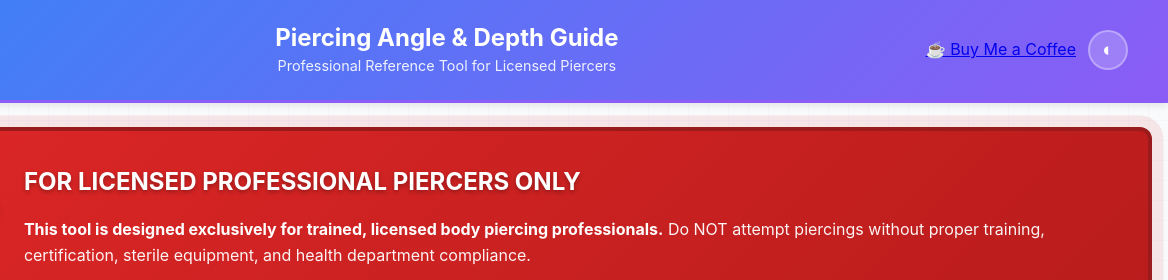
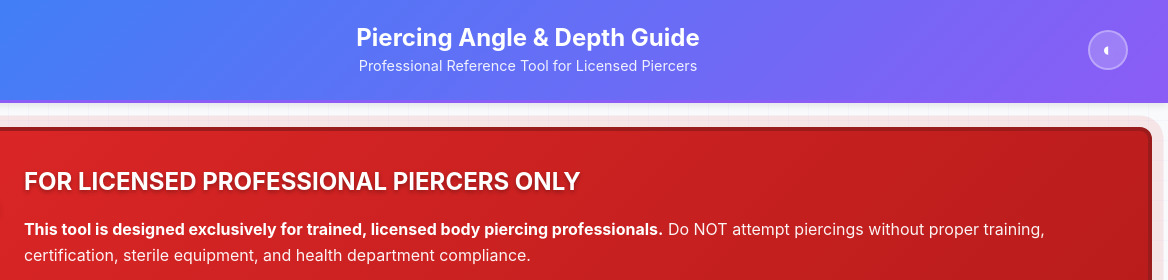
Before and after one commit to Poli-International/piercing-angle-guide, a plain HTML site: page embed.html in a window 1280 px wide. Shown: the top 280 px of the page, 112-1280 px from the left. Drawn offline with Linux system fonts and the light colour scheme.

Commit message:
remove the donation button from the tool itself
A "buy me a coffee" button does not belong inside a professional tool,
and least of all inside an embed a studio puts on its own site. The
site keeps one, in the footer, on the correct account.

Edited in place rather than overwritten from the website copy, so the
standalone page chrome that differs on purpose is untouched.

```diff
--- a/embed.html
+++ b/embed.html
@@ -77,13 +77,7 @@
 
                 <!-- Buttons -->
                 <div class="piercing-angle-guide__header-buttons">
-                    <!-- Ko-fi Button -->
-                    <a href='https://ko-fi.com/C0C81NEXBV' target='_blank' class="piercing-angle-guide__kofi-button">
-                        <span class="kofi-icon">☕</span>
-                        <span class="kofi-text">Buy Me a Coffee</span>
-                    </a>
-
-                    <!-- Dark Mode Toggle -->
+<!-- Dark Mode Toggle -->
                     <button id="darkModeToggle" class="piercing-angle-guide__dark-mode-toggle">
                         <span class="dark-mode-icon">◐</span>
                     </button>
@@ -297,7 +291,7 @@
     <footer class="embed-footer">
         <div class="embed-footer-content">
             <a href="https://poliinternational.com/tools" target="_blank" class="embed-footer-btn embed-footer-btn--tools"><span class="btn-icon">🔧</span><span class="btn-text">More Tools</span></a>
-            <a href='https://ko-fi.com/C0C81NEXBV' target='_blank' class="embed-footer-btn embed-footer-btn--support"><span class="btn-icon">☕</span><span class="btn-text">Support Us</span></a>
+
             <a href="index.html" target="_blank" class="embed-footer-link">Open Full Version →</a>
         </div>
     </footer>
```
